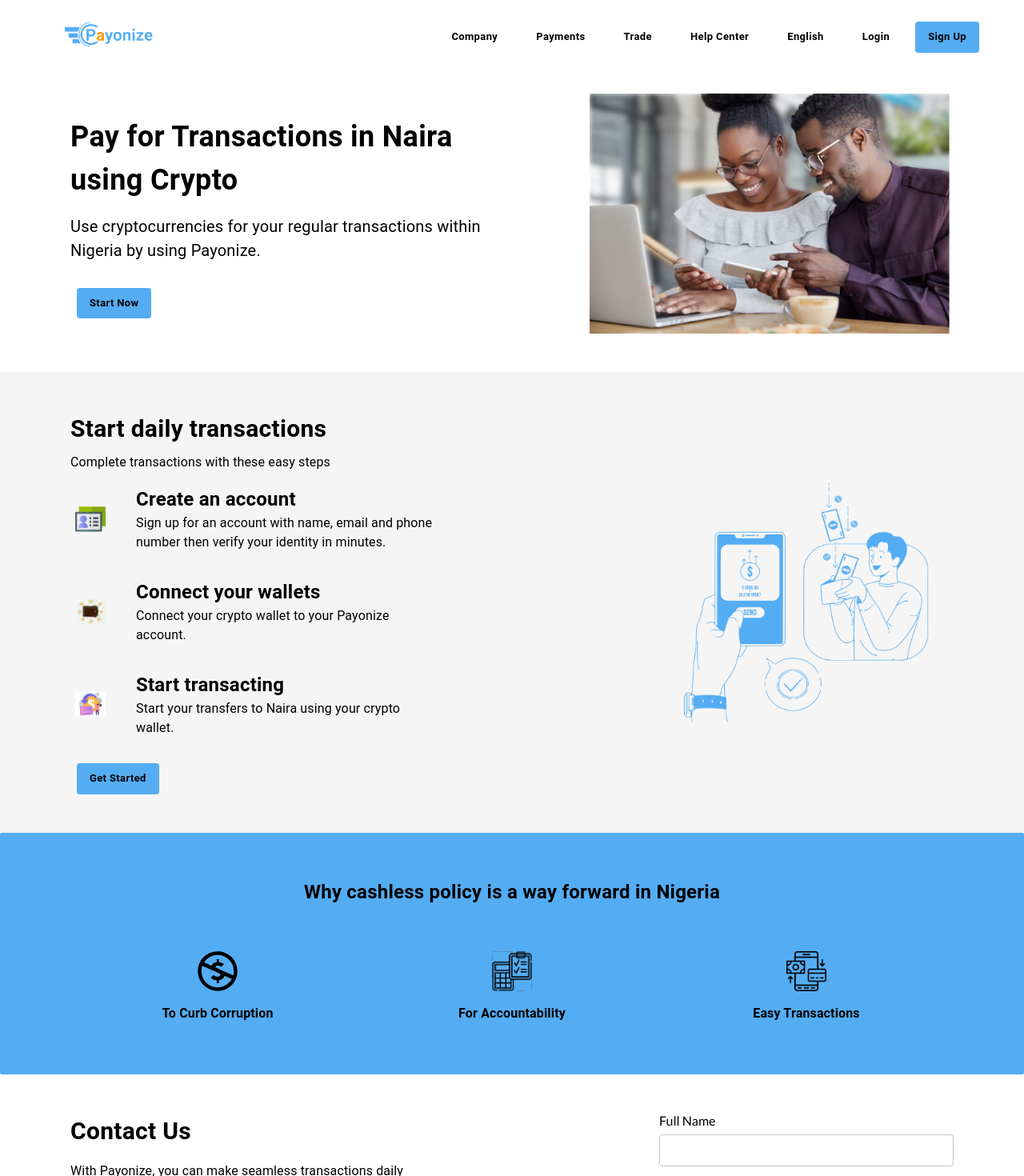
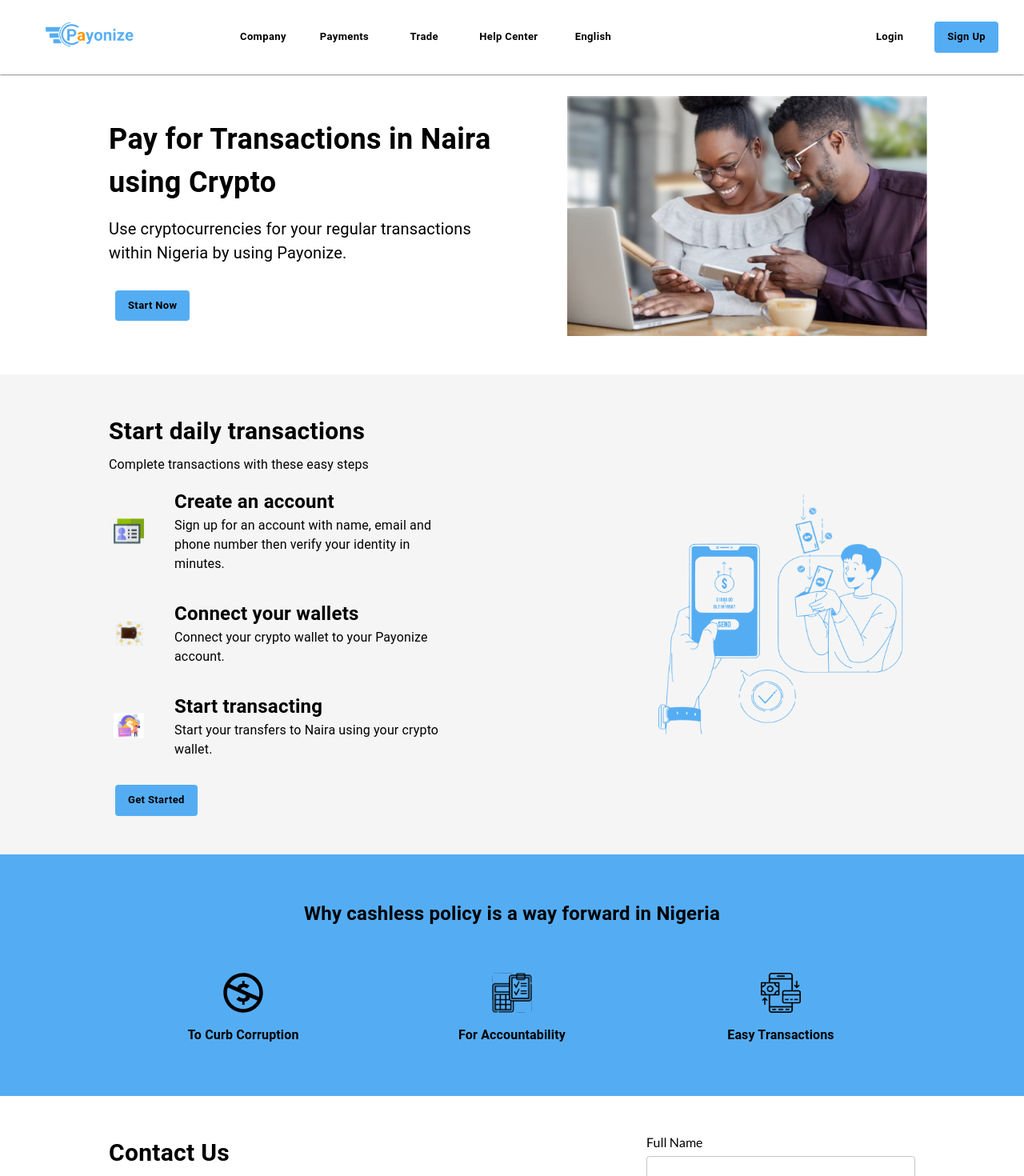
Before and after one commit to doseamp/web-frontend, a React (Create React App) app: page / in a window 1280 px wide. Shown: the top 1470 px of the page at 80% size. Built offline with nearby package versions, Linux system fonts and the light colour scheme; no server answers.

Commit message:
Adjusted navbar and homepage

```diff
--- a/src/components/ContactUs.jsx
+++ b/src/components/ContactUs.jsx
@@ -35,16 +35,17 @@ const ContactUs = () => {
   };
 
   return (
-    <Box
+    <Box>
+      <Container
+        maxWidth="lg"
         sx={{
           py: 4,
           px: {
             xs: 2,
-          md: 8,
+            md: 12,
           },
         }}
       >
-      <Container maxWidth="xl">
         <Grid container justifyContent="space-between">
           <Grid item xs={12} md={5} sx={{ py: 2 }}>
             <Typography
--- a/src/components/Guide.jsx
+++ b/src/components/Guide.jsx
@@ -5,16 +5,19 @@ const Guide = () => {
   return (
     <Box
       sx={{
-        py: 4,
-        px: {
-          xs: 2,
-          md: 8,
-        },
         background: "#f5f5f5",
-        borderRadius: "2px",
       }}
     >
-      <Container maxWidth="xl">
+      <Container
+        maxWidth="lg"
+        sx={{
+          py: 4,
+          px: {
+            xs: 2,
+            md: 12,
+          },
+        }}
+      >
         <Grid container justifyContent="space-between">
           <Grid item xs={12} md={5} sx={{ py: 2 }}>
             <Typography
--- a/src/components/Info.jsx
+++ b/src/components/Info.jsx
@@ -4,16 +4,19 @@ const Info = () => {
   return (
     <Box
       sx={{
-        py: 4,
-        px: {
-          xs: 2,
-          md: 8,
-        },
         background: "#54adf3",
-        borderRadius: "2px",
       }}
     >
-      <Container maxWidth="xl">
+      <Container
+        maxWidth="lg"
+        sx={{
+          py: 4,
+          px: {
+            xs: 2,
+            md: 12,
+          },
+        }}
+      >
         <Typography
           className="headingStyle"
           sx={{
--- a/src/components/MainMenu.jsx
+++ b/src/components/MainMenu.jsx
@@ -6,7 +6,7 @@ const MainMenu = ({ pages }) => {
     <Stack
       direction="row"
       sx={{
-        marginLeft: "auto",
+        ml: 10,
         display: {
           xs: "none",
           md: "flex",
@@ -19,6 +19,7 @@ const MainMenu = ({ pages }) => {
           to={page.route}
           style={{
             textDecoration: "none",
+            margin: "0px 16px 0px",
           }}
         >
           <Button
@@ -26,14 +27,13 @@ const MainMenu = ({ pages }) => {
             size="small"
             sx={{
               py: 1,
-              px: 2,
-              mx: 1,
               color: "#000000",
               fontWeight: "bold",
               textTransform: "capitalize",
               background: "#ffffff",
               ":hover": {
                 boxShadow: "#54adf3",
+                background: "#ffffff",
               },
             }}
           >
@@ -41,32 +41,6 @@ const MainMenu = ({ pages }) => {
           </Button>
         </Link>
       ))}
-
-      <Link
-        to="/signup"
-        style={{
-          textDecoration: "none",
-        }}
-      >
-        <Button
-          className="buttonStyle"
-          size="small"
-          sx={{
-            py: 1,
-            px: 2,
-            mx: 1,
-            color: "#000000",
-            fontWeight: "bold",
-            textTransform: "capitalize",
-            background: "#54adf3",
-            ":hover": {
-              background: "#54adf3",
-            },
-          }}
-        >
-          Sign up
-        </Button>
-      </Link>
     </Stack>
   );
 };
--- a/src/components/Navbar.jsx
+++ b/src/components/Navbar.jsx
@@ -1,46 +1,29 @@
-import { AppBar, Toolbar, Container } from "@mui/material";
+import { AppBar, Toolbar, Container, Box, Button } from "@mui/material";
 import { Link } from "react-router-dom";
 import MainMenu from "./MainMenu";
 import MobileMenu from "./MobileMenu";
-
-import BusinessIcon from "@mui/icons-material/Business";
-import PaymentsIcon from "@mui/icons-material/Payments";
-import PaidIcon from "@mui/icons-material/Paid";
-import HelpCenterIcon from "@mui/icons-material/HelpCenter";
-import LanguageIcon from "@mui/icons-material/Language";
-import LoginIcon from "@mui/icons-material/Login";
 
 const Navbar = () => {
   const pages = [
     {
       name: "Company",
       route: "/",
-      icon: <BusinessIcon />,
     },
     {
       name: "Payments",
       route: "/",
-      icon: <PaymentsIcon />,
     },
     {
       name: "Trade",
       route: "/",
-      icon: <PaidIcon />,
     },
     {
       name: "Help Center",
       route: "/",
-      icon: <HelpCenterIcon />,
     },
     {
       name: "English",
       route: "/",
-      icon: <LanguageIcon />,
-    },
-    {
-      name: "Login",
-      route: "/login",
-      icon: <LoginIcon />,
     },
   ];
 
@@ -50,9 +33,9 @@ const Navbar = () => {
         display="flex"
         sx={{
           background: "#ffffff",
-          boxShadow: "none",
+          boxShadow: 1,
           justifyContent: "center",
-          position: "static",
+          position: "fixed",
         }}
       >
         <Toolbar>
@@ -62,6 +45,70 @@ const Navbar = () => {
 
           <MainMenu pages={pages} />
           <MobileMenu pages={pages} />
+
+          {/* cta  */}
+
+          <Box
+            sx={{
+              ml: "auto",
+              display: {
+                xs: "none",
+                md: "block",
+              },
+            }}
+          >
+            <Link
+              to={"/login"}
+              style={{
+                textDecoration: "none",
+                margin: "0px 16px 0px 40px",
+              }}
+            >
+              <Button
+                className="buttonStyle"
+                size="small"
+                sx={{
+                  py: 1,
+                  color: "#000000",
+                  fontWeight: "bold",
+                  textTransform: "capitalize",
+                  background: "#ffffff",
+                  ":hover": {
+                    boxShadow: "#54adf3",
+                    background: "#ffffff",
+                  },
+                }}
+              >
+                Login
+              </Button>
+            </Link>
+
+            <Link
+              to="/signup"
+              style={{
+                textDecoration: "none",
+              }}
+            >
+              <Button
+                className="buttonStyle"
+                size="small"
+                sx={{
+                  py: 1,
+                  px: 2,
+                  mx: 1,
+                  color: "#000000",
+                  fontWeight: "bold",
+                  textTransform: "capitalize",
+                  background: "#54adf3",
+                  ":hover": {
+                    background: "#54adf3",
+                  },
+                }}
+              >
+                Sign up
+              </Button>
+            </Link>
+          </Box>
         </Toolbar>
       </AppBar>
     </Container>
--- a/src/components/Showcase.jsx
+++ b/src/components/Showcase.jsx
@@ -15,16 +15,17 @@ const Showcase = () => {
   const md = useMediaQuery(theme.breakpoints.down("md"));
 
   return (
-    <Box
+    <Box>
+      <Container
+        maxWidth="lg"
         sx={{
-        pb: 4,
+          py: 4,
           px: {
             xs: 2,
-          md: 8,
+            md: 12,
           },
         }}
       >
-      <Container maxWidth="xl">
         <Grid container alignItems="center" justifyContent="space-between">
           <Grid item xs={12} md={6}>
             <Typography
--- a/src/pages/Home.jsx
+++ b/src/pages/Home.jsx
@@ -1,4 +1,4 @@
-import { Box } from "@mui/material";
+import { Box, Toolbar } from "@mui/material";
 import ContactUs from "../components/ContactUs";
 import Guide from "../components/Guide";
 import Info from "../components/Info";
@@ -10,6 +10,7 @@ const Home = () => {
   return (
     <Box>
       <Navbar />
+      <Toolbar />
       <Showcase />
       <Guide />
       <Info />
--- a/src/pages/Login.jsx
+++ b/src/pages/Login.jsx
@@ -11,6 +11,7 @@ import {
   FormHelperText,
   useMediaQuery,
   useTheme,
+  Toolbar,
 } from "@mui/material";
 
 import VisibilityOffIcon from "@mui/icons-material/VisibilityOff";
@@ -60,6 +61,7 @@ const Login = () => {
   return (
     <Box>
       <Navbar />
+      <Toolbar />
       {md ? (
         <Box
           className="loginParent"
--- a/src/pages/Signup.jsx
+++ b/src/pages/Signup.jsx
@@ -14,6 +14,7 @@ import {
   Box,
   useMediaQuery,
   useTheme,
+  Toolbar,
 } from "@mui/material";
 
 import VisibilityOffIcon from "@mui/icons-material/VisibilityOff";
@@ -133,6 +134,7 @@ const Signup = () => {
   return (
     <Box>
       <Navbar />
+      <Toolbar />
       {md ? (
         <Box
           className="signupParent"
```
Lines whose indentation alone changed are shown as unchanged.
